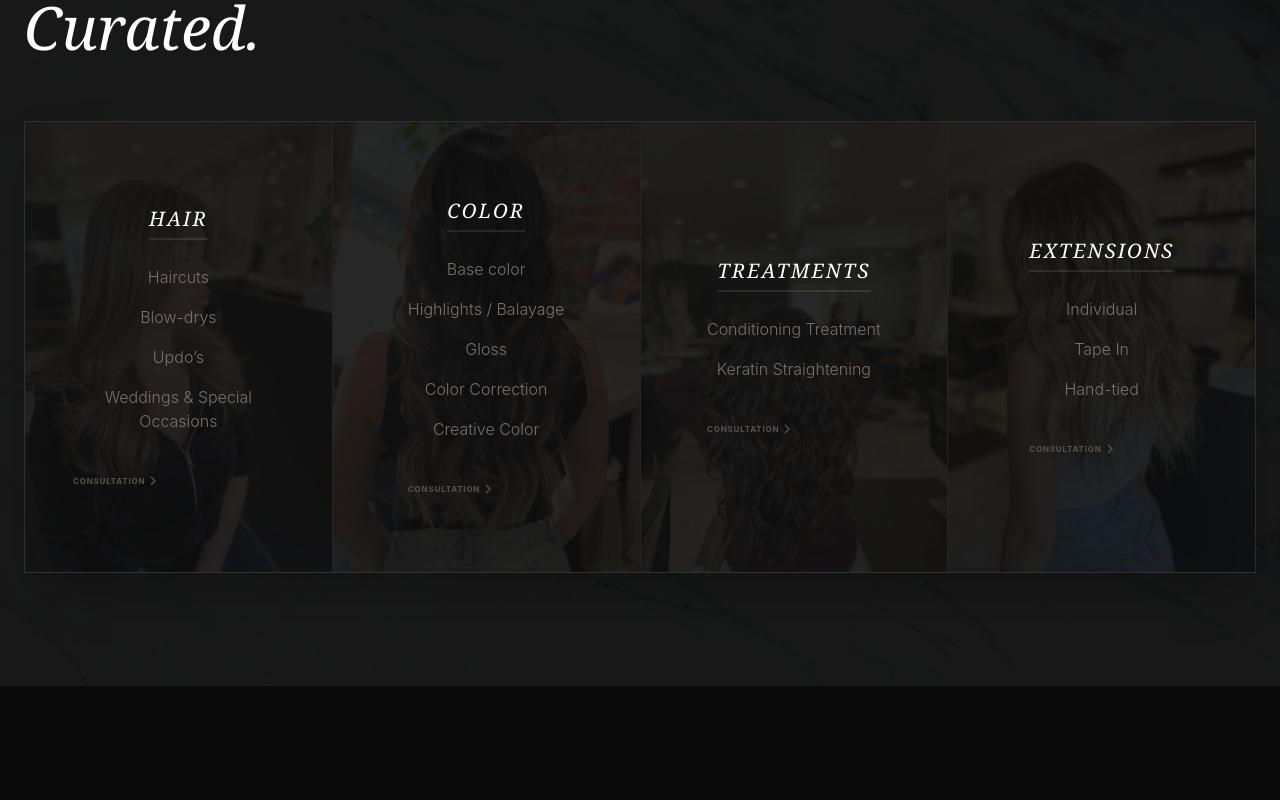
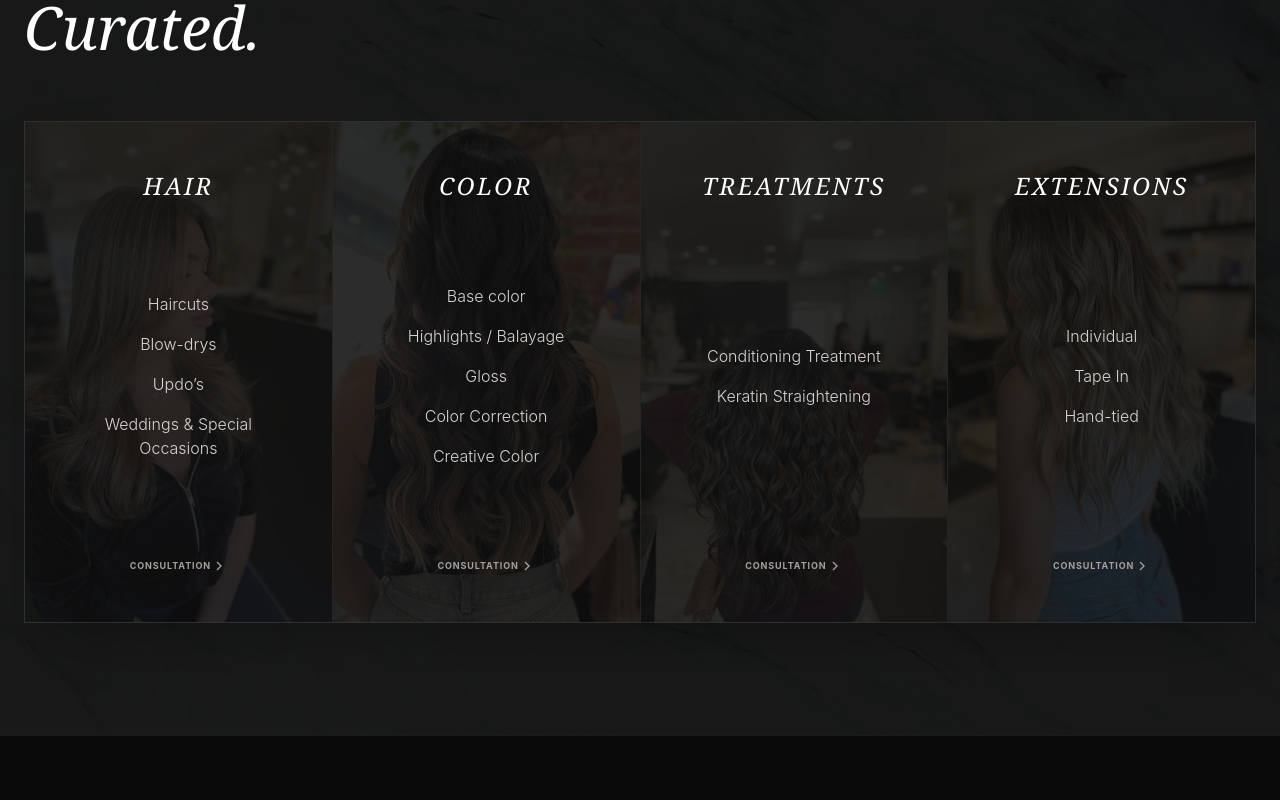
Before and after one commit to makindosrecords/salon-paloma, a React (Vite) app: page / in a window 1280 px wide. Shown: the part 1860-2660 px from the top of the page. Built offline with nearby package versions, Linux system fonts and the light colour scheme.

Commit message:
Finalized hero framing, restored sections, and updated image directory x2

```diff
--- a/src/App.jsx
+++ b/src/App.jsx
@@ -13,7 +13,7 @@ const CONFIG = {
 };
 
 /**
- * ASSET PATHS - Updated to reflect /public/images/ directory
+ * ASSET PATHS - All files located in /public/images/
  */
 const ASSETS = {
   logoWhite: "/images/Paloma_Logo_white.webp",
@@ -21,7 +21,7 @@ const ASSETS = {
   interiorReception: "/images/IMG_5785.webp",
   marbleTexture: "/images/rawpixel-557126-unsplash.webp",
   philosophyImg: "/images/o (8).jpg",
-  contactImg: "/images/o (2).jpg",
+  contactImg: "/images/IMG_5785.webp", // Reverted to original reception shot
   serviceImages: [
     "/images/o (4).jpg",
     "/images/o (7).jpg",
@@ -105,8 +105,8 @@ const App = () => {
 
           <div className="flex items-center gap-4 md:gap-8">
             <div className="hidden lg:flex items-center gap-6 text-white/30">
-              <a href={CONFIG.instagramUrl} target="_blank" rel="noopener noreferrer" className="hover:text-white transition-colors"><Icons.Instagram /></a>
-              <a href={CONFIG.yelpUrl} target="_blank" rel="noopener noreferrer" className="hover:text-white transition-colors"><Icons.Yelp /></a>
+              <a href={CONFIG.instagramUrl} target="_blank" rel="noopener noreferrer" className="hover:text-white transition-colors" aria-label="Instagram"><Icons.Instagram /></a>
+              <a href={CONFIG.yelpUrl} target="_blank" rel="noopener noreferrer" className="hover:text-white transition-colors" aria-label="Yelp"><Icons.Yelp /></a>
             </div>
             <a href={CONFIG.bookingUrl} target="_blank" className="bg-white text-black px-7 py-3.5 md:px-8 md:py-2.5 text-[10px] md:text-[9px] tracking-[0.3em] uppercase font-black hover:bg-stone-300 transition-all active:scale-95">
               Book
@@ -174,7 +174,7 @@ const App = () => {
         </div>
       </section>
 
-      {/* SERVICES */}
+      {/* SERVICES - BALANCED TYPOGRAPHY */}
       <section id="services" className="py-16 md:py-28 bg-[#0F0F0F] px-6 relative border-y border-white/5">
         <div className="absolute inset-0 opacity-[0.05] pointer-events-none">
           <img src={ASSETS.marbleTexture} className="w-full h-full object-cover" alt="" />
@@ -183,14 +183,16 @@ const App = () => {
           <h3 className="text-4xl md:text-6xl font-serif italic text-white mb-16 text-center lg:text-left">Curated.</h3>
           <div className="grid md:grid-cols-2 lg:grid-cols-4 gap-px bg-white/5 border border-white/5 shadow-2xl">
             {ASSETS.serviceMenu.map((cat, i) => (
-              <div key={i} className="relative group overflow-hidden min-h-[450px] flex flex-col items-center justify-center text-center p-12 bg-[#0F0F0F]">
-                <img src={ASSETS.serviceImages[i]} className="absolute inset-0 w-full h-full object-cover opacity-10 group-hover:opacity-20 group-hover:scale-110 transition-all duration-1000 pointer-events-none" alt="" />
-                <div className="relative z-10">
-                  <h4 className="text-xl font-serif italic mb-8 text-white uppercase tracking-widest underline underline-offset-[12px] decoration-white/10">{cat.category}</h4>
-                  <ul className="space-y-4 mb-10 text-stone-500 font-light">
+              <div key={i} className="relative group overflow-hidden min-h-[500px] flex flex-col items-center justify-between text-center p-12 bg-[#0F0F0F]">
+                <img src={ASSETS.serviceImages[i]} className="absolute inset-0 w-full h-full object-cover opacity-[0.12] group-hover:opacity-25 group-hover:scale-110 transition-all duration-1000 pointer-events-none" alt="" />
+                <div className="relative z-10 w-full h-full flex flex-col items-center justify-between">
+                  <h4 className="text-xl md:text-2xl font-serif italic text-white tracking-widest uppercase mb-8">
+                    {cat.category}
+                  </h4>
+                  <ul className="space-y-4 mb-10 text-stone-300 font-light text-sm md:text-base">
                     {cat.items.map((it) => <li key={it}>{it}</li>)}
                   </ul>
-                  <a href={CONFIG.bookingUrl} target="_blank" className="flex items-center text-[8px] tracking-widest uppercase font-bold text-stone-600 group-hover:text-white transition-all">
+                  <a href={CONFIG.bookingUrl} target="_blank" className="flex items-center text-[9px] tracking-widest uppercase font-bold text-stone-400 group-hover:text-white transition-all">
                     Consultation <Icons.ChevronRight />
                   </a>
                 </div>
@@ -245,12 +247,12 @@ const App = () => {
         </div>
       </section>
 
-      {/* CONTACT SECTION */}
+      {/* CONTACT SECTION - REVERTED IMAGE */}
       <section id="contact" className="group contact-reveal relative py-32 md:py-48 px-6 bg-black flex items-center justify-center text-center overflow-hidden">
         <img
           src={ASSETS.contactImg}
           className="contact-bg-img absolute inset-0 w-full h-full object-cover transition-all duration-[1500ms]"
-          alt="Artistry Sanctuary"
+          alt="Reception"
         />
         <div className="relative z-10">
           <h2 className="text-4xl md:text-7xl font-serif italic mb-12 text-white drop-shadow-2xl">Find Sanctuary.</h2>
```
